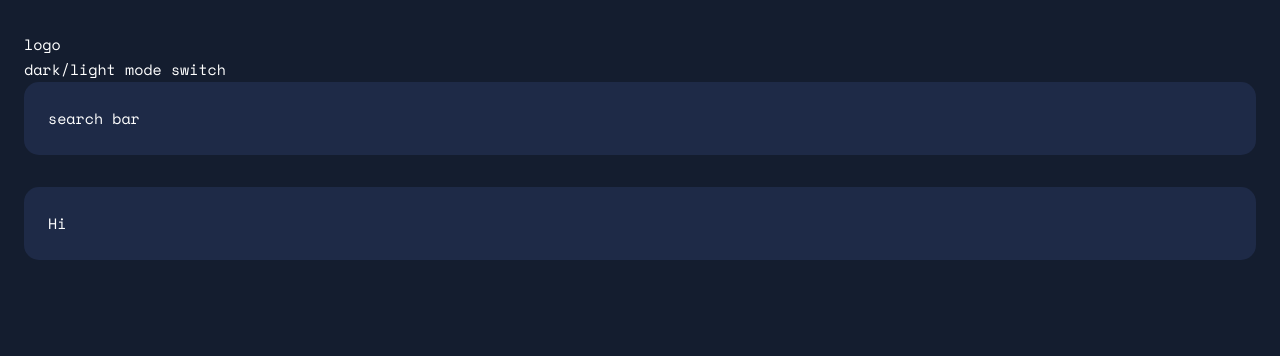
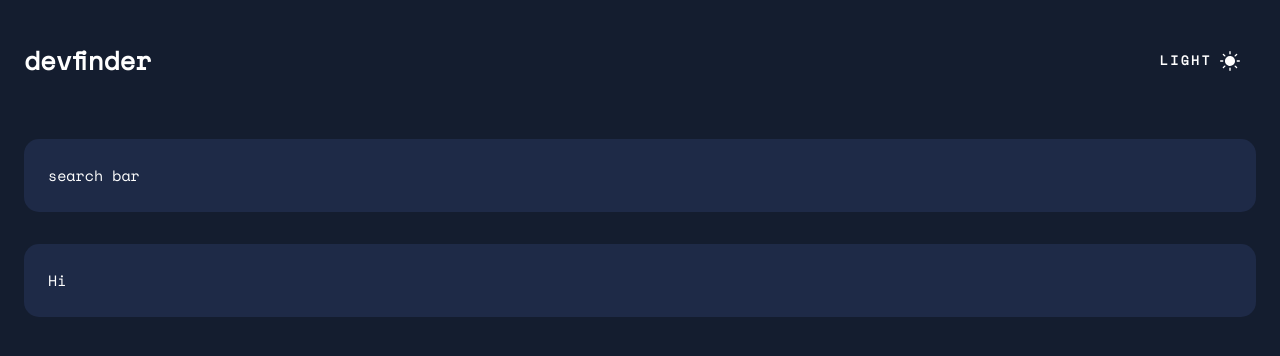
Before and after one commit to emilietonnessen/devfinder, a React (Create React App) app: page / in a window 1280 px wide. Shown: the top 356 px of the page. Built offline with nearby package versions, Linux system fonts and the light colour scheme.

Commit message:
Add theme toggle functionality
Add ThemeToggle to components
Add dark/light styling to layout
Add functionality to add theme in localstorage

```diff
--- /dev/null
+++ b/src/components/ThemeToggle.tsx
@@ -0,0 +1,57 @@
+import { useEffect, useState } from 'react';
+import { ReactComponent as Sun } from 'assets/icons/icon-sun.svg';
+import { ReactComponent as Moon } from 'assets/icons/icon-moon.svg';
+
+const ThemeToggle = () => {
+  const [theme, setTheme] = useState<string | null>('');
+  const body = document.querySelector('body');
+  const localTheme = localStorage.getItem('theme');
+
+  useEffect(() => {
+    if (!localTheme) {
+      localStorage.setItem('theme', 'dark');
+      body?.classList.add('dark');
+      setTheme('dark');
+    } else if (localTheme === 'light') {
+      toggleMode('light');
+    } else if (localTheme === 'dark') {
+      toggleMode('dark');
+    }
+    // eslint-disable-next-line react-hooks/exhaustive-deps
+  }, []);
+
+  const toggleMode = (mode: string) => {
+    body?.classList.add(mode);
+    body?.classList.remove(mode === 'dark' ? 'light' : 'dark');
+    setTheme(mode);
+    localStorage.setItem('theme', mode);
+  };
+
+  const onClickHandler = () => {
+    if (body?.classList.contains('light')) {
+      toggleMode('dark');
+    } else {
+      toggleMode('light');
+    }
+  };
+
+  return (
+    <label className='theme-toggle' htmlFor='theme-toggle'>
+      <input
+        type='checkbox'
+        className='theme-toggle__checkbox'
+        name='theme-toggle'
+        id='theme-toggle'
+        onClick={onClickHandler}
+      />
+      <span className='theme-toggle__label'>
+        {theme !== 'dark' ? 'dark' : 'light'}
+      </span>
+      <span className='theme-toggle__icon'>
+        {theme !== 'dark' ? <Moon /> : <Sun />}
+      </span>
+    </label>
+  );
+};
+
+export default ThemeToggle;
--- /dev/null
+++ b/src/containers/SearchBar.tsx
@@ -0,0 +1,7 @@
+import React from 'react';
+
+const SearchBar = () => {
+  return <div className='search-bar'>search bar</div>;
+};
+
+export default SearchBar;
--- a/src/containers/layout/Header.tsx
+++ b/src/containers/layout/Header.tsx
@@ -1,11 +1,11 @@
+import SearchBar from 'containers/SearchBar';
+import Navigation from './Navigation';
+
 const Header = () => {
   return (
     <header className='header'>
-      <nav>
-        <div className='logo'>logo</div>
-        <div className='mode-toggle'>dark/light mode switch</div>
-      </nav>
-      <div className='search-bar'>search bar</div>
+      <Navigation />
+      <SearchBar />
     </header>
   );
 };
--- a/src/containers/layout/Layout.tsx
+++ b/src/containers/layout/Layout.tsx
@@ -7,10 +7,8 @@ interface ILayoutProps {
 }
 
 const Layout = ({ children }: ILayoutProps) => {
-  const mode = 'dark';
-
   return (
-    <div className={`layout layout--${mode}`}>
+    <div className={`layout`}>
       <Header />
       <Main>{children}</Main>
     </div>
--- /dev/null
+++ b/src/containers/layout/Navigation.tsx
@@ -0,0 +1,12 @@
+import ThemeToggle from 'components/ThemeToggle';
+
+const Navigation = () => {
+  return (
+    <nav className='navigation'>
+      <div className='logo'>devfinder</div>
+      <ThemeToggle />
+    </nav>
+  );
+};
+
+export default Navigation;
--- /dev/null
+++ b/src/style/components/_theme-toggle.scss
@@ -0,0 +1,31 @@
+.theme-toggle {
+  display: flex;
+  align-items: center;
+  gap: 0.8rem;
+  padding: 16px;
+
+  &__checkbox {
+    display: none;
+  }
+
+  &__label {
+    text-transform: uppercase;
+    letter-spacing: 2.5px;
+    font-size: 1.3rem;
+    font-weight: 700;
+  }
+
+  &__icon {
+    justify-self: center;
+    align-self: center;
+    display: flex;
+
+    .dark & svg path {
+      fill: $color-white;
+    }
+
+    .light & svg g {
+      fill: $color-light-grey-dark-2;
+    }
+  }
+}
--- a/src/style/layout/_layout.scss
+++ b/src/style/layout/_layout.scss
@@ -5,25 +5,62 @@
   grid-template-rows: repeat(2, max-content);
   row-gap: 3.2rem;
 
-  &--dark {
+  .dark & {
     background-color: $color-dark-grey-dark-2;
     color: $color-white;
   }
 
-  &--light {
+  .light & {
     background-color: $color-light-grey-light-2;
     color: $color-light-grey-dark-2;
   }
 }
 
 .search-bar {
-  background-color: $color-dark-grey-dark-1;
   border-radius: 15px;
   padding: 2.4rem;
+
+  .dark & {
+    background-color: $color-dark-grey-dark-1;
+  }
+
+  .light & {
+    background-color: $color-white;
+    box-shadow: 0 16px 30px -10px rgba(#4660bb, 0.2);
+  }
 }
 
 .main {
-  background-color: $color-dark-grey-dark-1;
   border-radius: 15px;
   padding: 2.4rem;
+
+  .dark & {
+    background-color: $color-dark-grey-dark-1;
+  }
+
+  .light & {
+    background-color: $color-white;
+    box-shadow: 0 16px 30px -10px rgba(#4660bb, 0.2);
+  }
 }
+
+.navigation {
+  display: flex;
+  justify-content: space-between;
+  align-items: center;
+}
+
+.header {
+  display: flex;
+  flex-direction: column;
+  gap: 5rem;
+}
+
+.logo {
+  font-size: 26px;
+  font-weight: 700;
+
+  .light & {
+    color: $color-black;
+  }
+}
--- a/src/style/main.scss
+++ b/src/style/main.scss
@@ -8,6 +8,7 @@
 
 // Components
 @import './components/button';
+@import './components/theme-toggle';
 
 // Layout
 @import './layout/navigation';
--- a/src/style/utils/_variables.scss
+++ b/src/style/utils/_variables.scss
@@ -10,6 +10,7 @@ $color-dark-grey-dark-1: #1e2a47;
 $color-dark-grey-dark-2: #141d2f;
 
 $color-white: #ffffff;
+$color-black: #222731;
 
 $font-regular: 'SpaceMono Regular';
 $font-bold: 'SpaceMono Bold';
```
Also changed, not shown: 1 other file (tests, documents, lock files or other folders).
